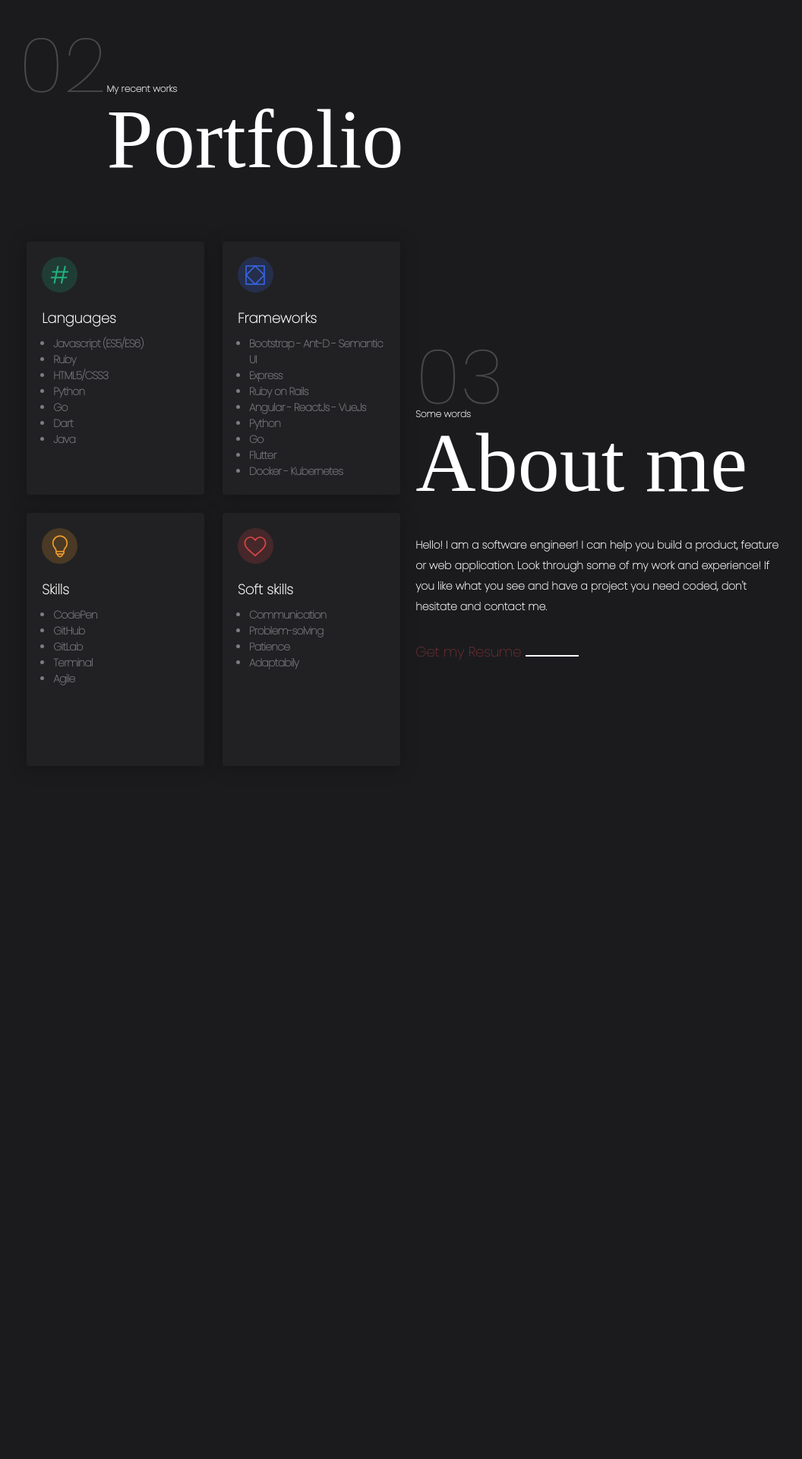
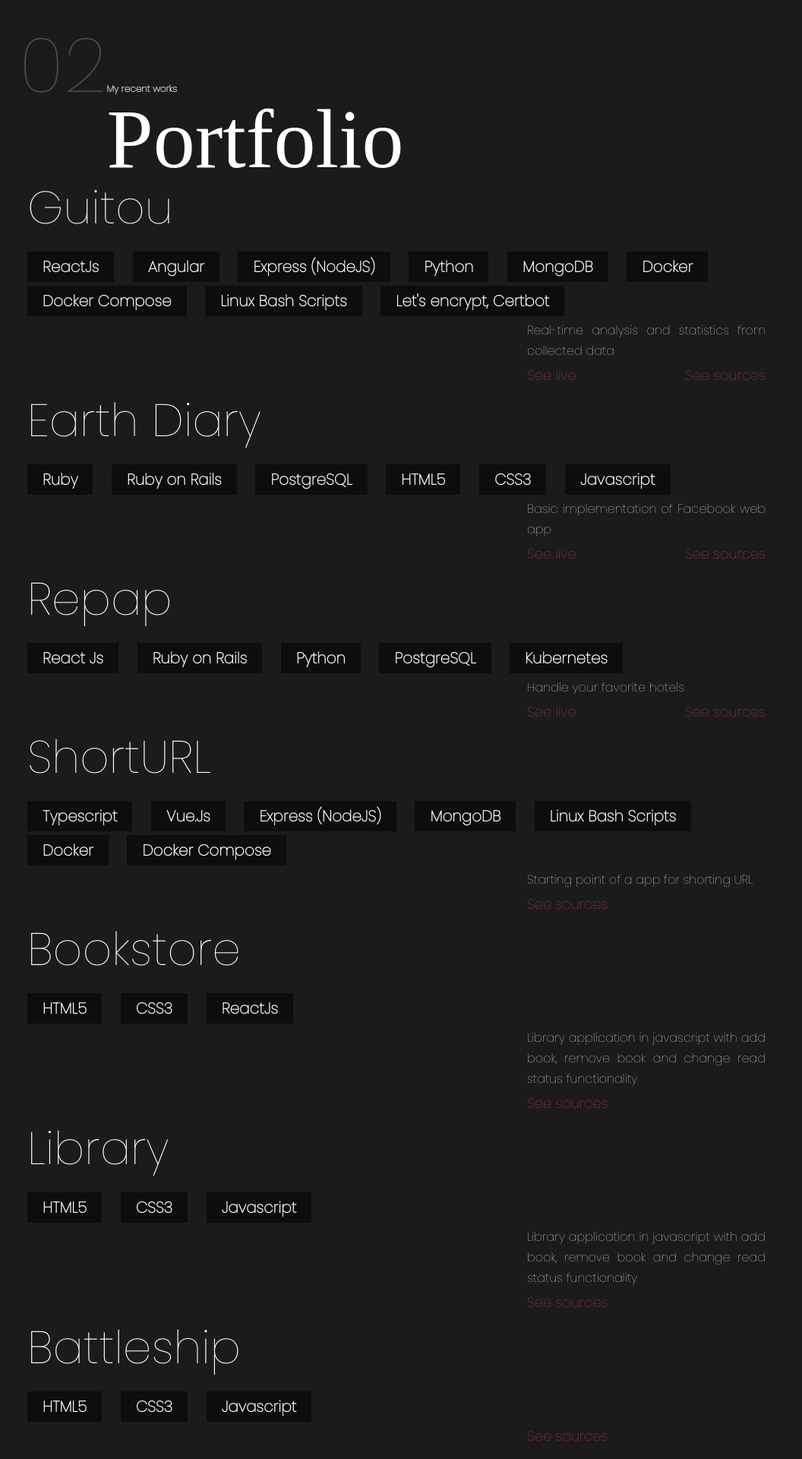
Before and after one commit to maelfosso/maelfosso.github.io, a Jekyll site: the page built from index.markdown, in a window 1280 px wide. Shown: the part 627-2547 px from the top of the page at 76% size, without its empty margins (103-1159 px from the left). Built offline with Jekyll 4.4.1, drawn with Linux system fonts in a browser that asks for light colours; some web fonts are replaced; before the commit the page ends 1635 px from its top, so only the background shows below that; some of the changed text lies outside the part shown.

Commit message:
added projects portfolio

```diff
--- /dev/null
+++ b/_data/projects.yml
@@ -0,0 +1,102 @@
+- name: Guitou
+  description: Real-time analysis and statistics from collected data
+  tools:
+    - ReactJs
+    - Angular
+    - Express (NodeJS)
+    - Python
+    - MongoDB
+    - Docker
+    - Docker Compose
+    - Linux Bash Scripts
+    - Let's encrypt, Certbot
+  repositories: https://gitlab.com/guitou-daco-tool
+  online: https://app.guitou.cm
+
+- name: Earth Diary
+  description: Basic implementation of Facebook web app
+  tools:
+    - Ruby
+    - Ruby on Rails
+    - PostgreSQL
+    - HTML5
+    - CSS3
+    - Javascript
+  repositories: https://github.com/maelfosso/microverse_ror_final_project
+  online: https://earthdiary.herokuapp.com
+
+- name: Repap
+  description: Handle your favorite hotels
+  tools:
+    - React Js
+    - Ruby on Rails
+    - Python
+    - PostgreSQL
+    - Kubernetes
+  repositories:
+    # - type: Front-end
+    #   link: https://github.com/maelfosso/repap
+    # - type: Back-end
+    #   link: https://github.com/maelfosso/repap-api
+  online: https://mv-final-repap.herokuapp.com
+
+- name: ShortURL
+  description: Starting point of a app for shorting URL
+  tools:
+    - Typescript
+    - Vue.Js
+    - Express (NodeJS)
+    - MongoDB
+    - Linux Bash Scripts
+    - Docker
+    - Docker Compose
+  repositories: https://github.com/maelfosso/shorturl-startup-files
+
+- name: Bookstore
+  description: Library application in javascript with add book, remove book and change read status functionality
+  tools:
+    - HTML5
+    - CSS3
+    - ReactJs
+  repositories: https://github.com/maelfosso/microverse_js_bookstore
+  online:
+
+- name: Library
+  description: Library application in javascript with add book, remove book and change read status functionality
+  tools:
+    - HTML5
+    - CSS3
+    - Javascript
+  repositories: https://github.com/maelfosso/microverse_library
+
+- name: Battleship
+  description:
+  tools:
+    - HTML5
+    - CSS3
+    - Javascript
+  repositories: https://github.com/maelfosso/microverse_js_battleshp
+
+- name: Calculator
+  description:
+    - Simple Calculator
+    - All the simple operations are implemented
+  tools:
+    - HTML5
+    - CSS3
+    - Javascript
+    - ReactJs
+  image: assets/images/calculator.png
+  online: https://mverse-js-calculator.herokuapp.com/
+  repositories: https://github.com/maelfosso/microverse_js_calculator
+
+- name: Weather App
+  description:
+    - Search for a specific location and toggle displaying the data in Fahrenheit or Celsius
+    - The look of the page change based on the data fetched through the weather API, maybe by changing the color of the background or by adding images that describe the weather.
+  tools:
+    - HTML5
+    - CSS3
+    - Javascript
+  image: assets/images/weather_app.png
+  repositories: https://github.com/maelfosso/microverse_js_weather_app
--- a/_includes/about.html
+++ b/_includes/about.html
@@ -32,8 +32,6 @@
         <li>Express</li>
         <li>Ruby on Rails</li>
         <li>Angular - ReactJs - Vue.Js</li>
-        <li>Python</li>
-        <li>Go</li>
         <li>Flutter</li>
         <li>Docker - Kubernetes</li>
       </ul>
--- a/_includes/portfolio.html
+++ b/_includes/portfolio.html
@@ -6,31 +6,38 @@
     <div>
       <span class="step-title">My recent works</span>
       <h1>Portfolio</h1>
-      <!-- <p>
-        Hello! I am a software engineer! I can help you build a product, feature or web application.
-        Look through some of my work and experience! If you like what you see and have a project you need coded,
-        don't hesitate and contact me.
-      </p>
-      <div class="resume">
-        <a href="#">
-          See my works
-          <span>
-
-          </span>
-          <a href="https://github.com/maelfosso" target="_blank">
-            <img height="32" width="32" src="https://cdn.jsdelivr.net/npm/simple-icons@v3/icons/github.svg" />
-          </a>
-          <a href="https://twitter.com/maelfosso" target="_blank">
-            <img height="32" width="32" src="https://cdn.jsdelivr.net/npm/simple-icons@v3/icons/twitter.svg" />
-          </a>
-          <a href="https://www.linkedin.com/in/mael-fosso-650b6346/" target="_blank">
-            <img height="32" width="32" src="https://cdn.jsdelivr.net/npm/simple-icons@v3/icons/linkedin.svg" />
-          </a>
-          <a href="https://medium.com/@maelfosso" target="_blank">
-            <img height="32" width="32" src="https://cdn.jsdelivr.net/npm/simple-icons@v3/icons/medium.svg" />
-          </a>
-        </a>
-      </div> -->
     </div>
   </div>
+  <article>
+    {% for data in site.data.projects %}
+    <div class="project">
+      <div class="head">
+        <div class="title">{{ data.name }}</div>
+        <div class="tools">
+        {% for tool in data.tools %}
+          <span>{{ tool }}</span>
+        {% endfor %}
+        </div>
+      </div>
+      <div class="details">
+        <div class="screenshots">
+          <img src="{{ data.image }}"/>
+        </div>
+        <div class="description">
+          <div>
+          {% for desc in data.description %}
+            <p>{{ desc }}</p>
+          {% endfor %}
+          </div>
+          <div class="links">
+            {% if data.online %}
+            <a href="{{ data.online }}" target="_blank">See live</a>
+            {% endif %}
+            <a href="{{ data.repositories }}" target="_blank">See sources</a>
+          </div>
+        </div>
+      </div>
+    </div>
+    {% endfor %}
+  </article>
 </section>
--- a/_sass/main.scss
+++ b/_sass/main.scss
@@ -226,6 +226,94 @@ h1 {
       right: 50px;
     }
   }
+
+  .portfolio {
+
+    .project {
+      padding: 11px;
+
+      .head {
+
+        .title {
+          font-size: 60px;
+          font-weight: 300;
+          line-height: 48px;
+          margin-bottom: 34px;
+        }
+
+        .tools {
+
+          * {
+            margin-right: 20px;
+          }
+
+          span {
+            display: inline-block;
+            font-size: 20px;
+            line-height: 16px;
+            background-color: rgba(0, 0, 0, 0.5);
+            padding: 12px 20px;
+            margin-bottom: 5px;
+          }
+        }
+      }
+
+      .details {
+        display: flex;
+        flex: 1;
+
+        > div {
+          flex: 1;
+          flex-grow: 1;
+        }
+
+        .screenshots {
+          flex: 2;
+
+          img {
+            max-height: 100%;
+            max-width: 100%;
+            object-fit: cover;
+            vertical-align: bottom;
+          }
+        }
+
+        .description {
+          display: flex;
+          flex-direction: column;
+          justify-content: space-between;
+          flex: 1;
+          padding: 0 30px;
+
+          p {
+            font-size: 16px;
+            font-weight: 400;
+            line-height: 27px;
+            margin-bottom: 5px;
+            text-align: justify;
+          }
+
+          .links {
+
+            display: flex;
+            justify-content: space-between;
+
+            a {
+              font-weight: 500;
+              font-size: 18px;
+              line-height: 27px;
+              color: #DB4747;
+              text-decoration: none;
+
+              &:hover {
+                text-decoration: underline;
+              }
+            }
+          }
+        }
+      }
+    }
+  }
 }
 
 nav {
```
Also changed, not shown: assets/images/calculator.png (added), assets/images/weather_app.png (added).
